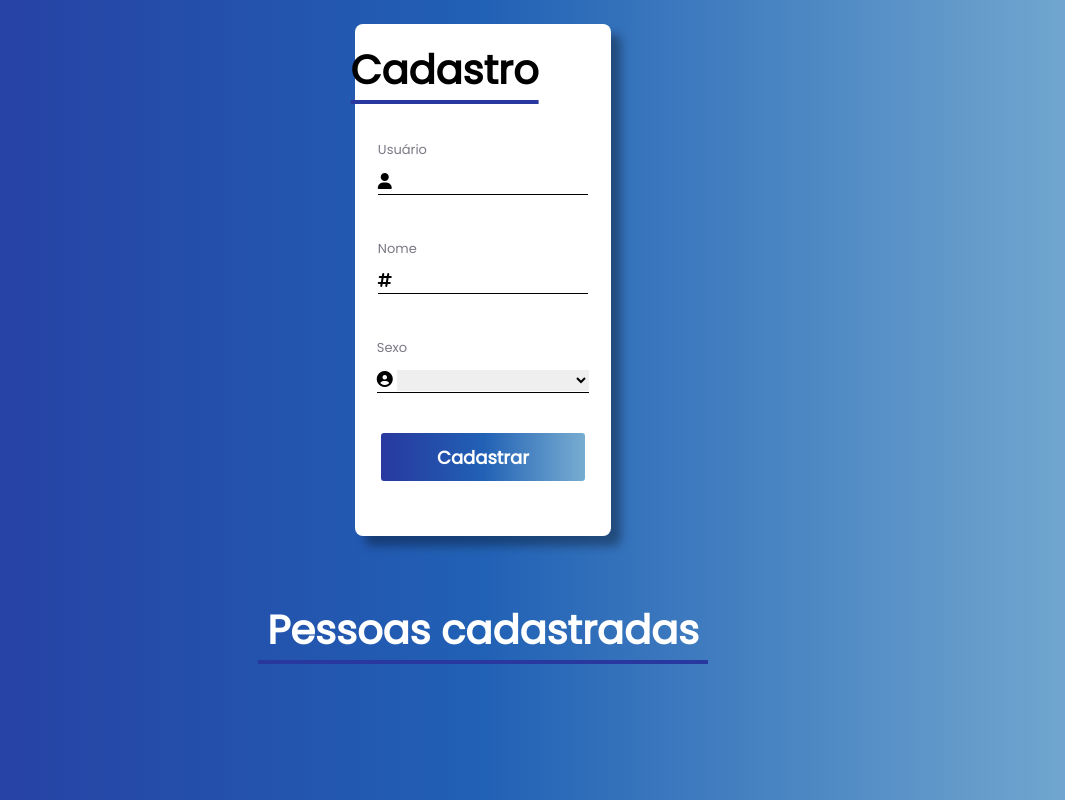
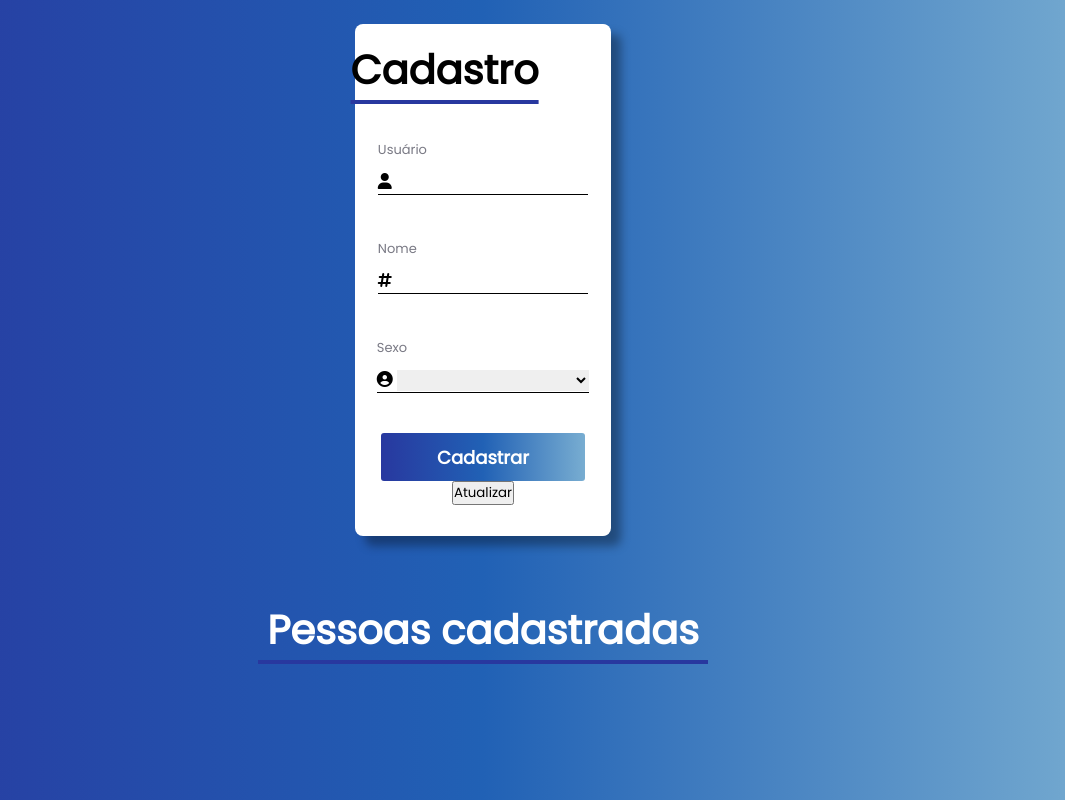
Before and after one commit to Matheusfcgomes/ProjetoDevWeb, a plain HTML site: page index.html in a window 1280 px wide. Shown: the whole page, without its empty margins (157-1222 px from the left). Drawn offline with Linux system fonts and the light colour scheme; no server answers.

Commit message:
Update index.html

```diff
--- a/index.html
+++ b/index.html
@@ -43,6 +43,7 @@
                     </div>
 
                     <input type="button" id="cadastrarInput" value="Cadastrar">
+                    <input type="button" id="AtualizarInput" value="Atualizar">
                 </form>
             </div>
         </div>
```
